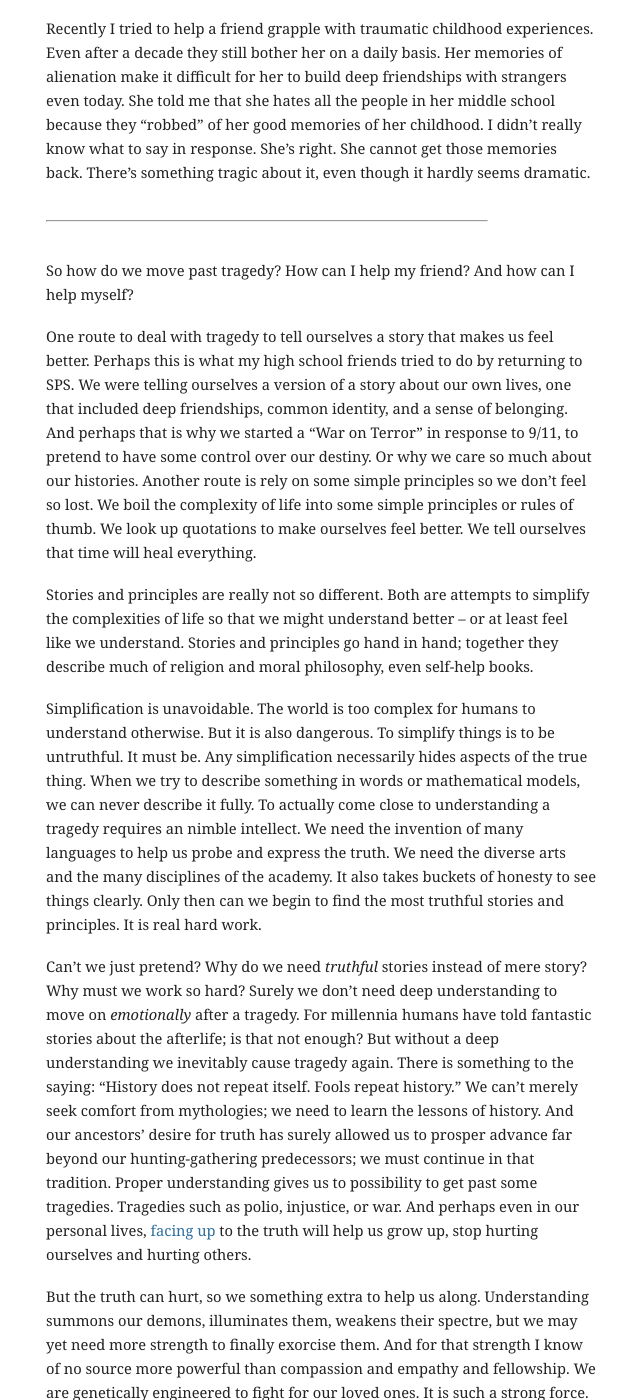
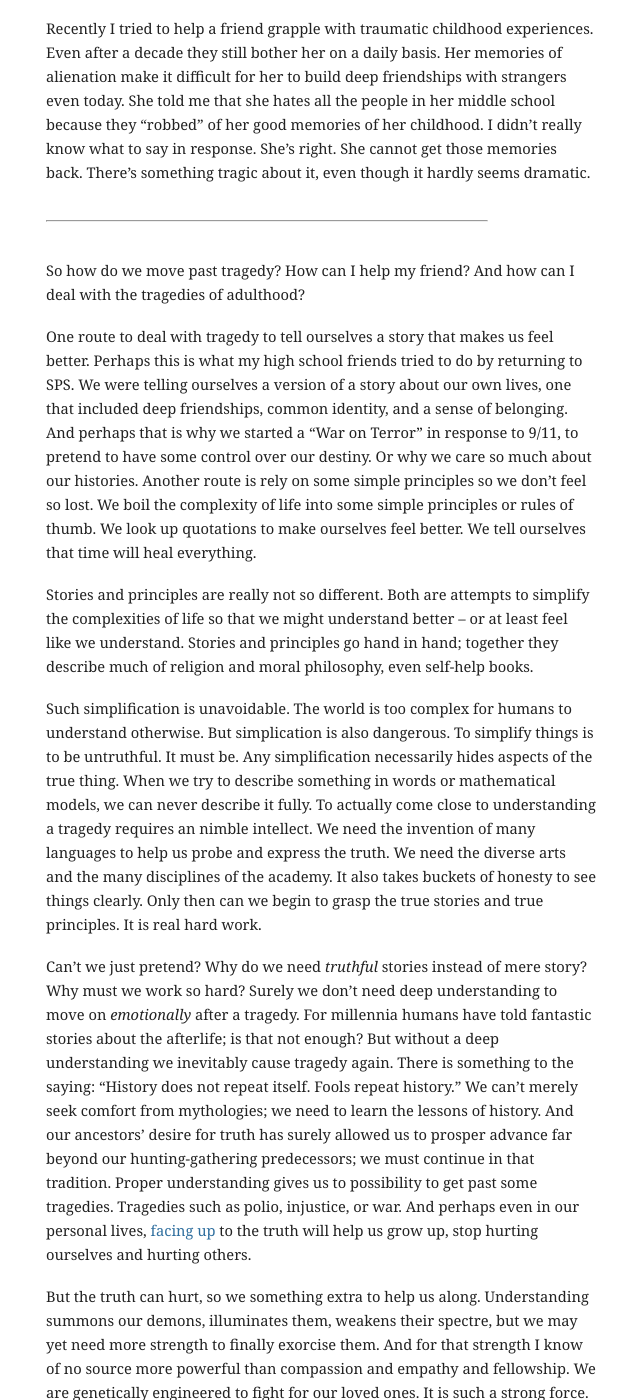
Before and after one commit to mbwong/mbwong.github.com, a Jekyll site: the page built from _posts/2013-08-17-tragedy-and-adulthood.md, in a window 1280 px wide and 1400 px high, scrolled down 1336 px. Shown: the whole window, without its empty margins (304-944 px from the left). Built offline with Jekyll 4.4.1, drawn with Linux system fonts in a browser that asks for light colours.

Commit message:
Update 2013-08-17-tragedy-and-adulthood.md

```diff
--- a/_posts/2013-08-17-tragedy-and-adulthood.md
+++ b/_posts/2013-08-17-tragedy-and-adulthood.md
@@ -26,13 +26,13 @@ Recently I tried to help a friend grapple with traumatic childhood experiences.
 
 --------------------------------------
 
-So how do we move past tragedy? How can I help my friend? And how can I help myself?
+So how do we move past tragedy? How can I help my friend? And how can I deal with the tragedies of adulthood?
 
 One route to deal with tragedy to tell ourselves a story that makes us feel better. Perhaps this is what my high school friends tried to do by returning to SPS. We were telling ourselves a version of a story about our own lives, one that included deep friendships, common identity, and a sense of belonging. And perhaps that is why we started a "War on Terror" in response to 9/11, to pretend to have some control over our destiny. Or why we care so much about our histories. Another route is rely on some simple principles so we don't feel so lost. We boil the complexity of life into some simple principles or rules of thumb. We look up quotations to make ourselves feel better. We tell ourselves that time will heal everything.
 
 Stories and principles are really not so different. Both are attempts to simplify the complexities of life so that we might understand better -- or at least feel like we understand. Stories and principles go hand in hand; together they describe much of religion and moral philosophy, even self-help books.
 
-Simplification is unavoidable. The world is too complex for humans to understand otherwise. But it is also dangerous. To simplify things is to be untruthful. It must be. Any simplification necessarily hides aspects of the true thing. When we try to describe something in words or mathematical models, we can never describe it fully. To actually come close to understanding a tragedy requires an nimble intellect. We need the invention of many languages to help us probe and express the truth. We need the diverse arts and the many disciplines of the academy. It also takes buckets of honesty to see things clearly. Only then can we begin to find the most truthful stories and principles. It is real hard work.
+Such simplification is unavoidable. The world is too complex for humans to understand otherwise. But simplication is also dangerous. To simplify things is to be untruthful. It must be. Any simplification necessarily hides aspects of the true thing. When we try to describe something in words or mathematical models, we can never describe it fully. To actually come close to understanding a tragedy requires an nimble intellect. We need the invention of many languages to help us probe and express the truth. We need the diverse arts and the many disciplines of the academy. It also takes buckets of honesty to see things clearly. Only then can we begin to grasp the true stories and true principles. It is real hard work.
 
 Can't we just pretend? Why do we need _truthful_ stories instead of mere story? Why must we work so hard? Surely we don't need deep understanding to move on _emotionally_ after a tragedy. For millennia humans have told fantastic stories about the afterlife; is that not enough? But without a deep understanding we inevitably cause tragedy again. There is something to the saying: "History does not repeat itself. Fools repeat history." We can't merely seek comfort from mythologies; we need to learn the lessons of history. And our ancestors' desire for truth has surely allowed us to prosper advance far beyond our hunting-gathering predecessors; we must continue in that tradition. Proper understanding gives us to possibility to get past some tragedies. Tragedies such as polio, injustice, or war. And perhaps even in our personal lives, [facing up][body] to the truth will help us grow up, stop hurting ourselves and hurting others.
 
```
